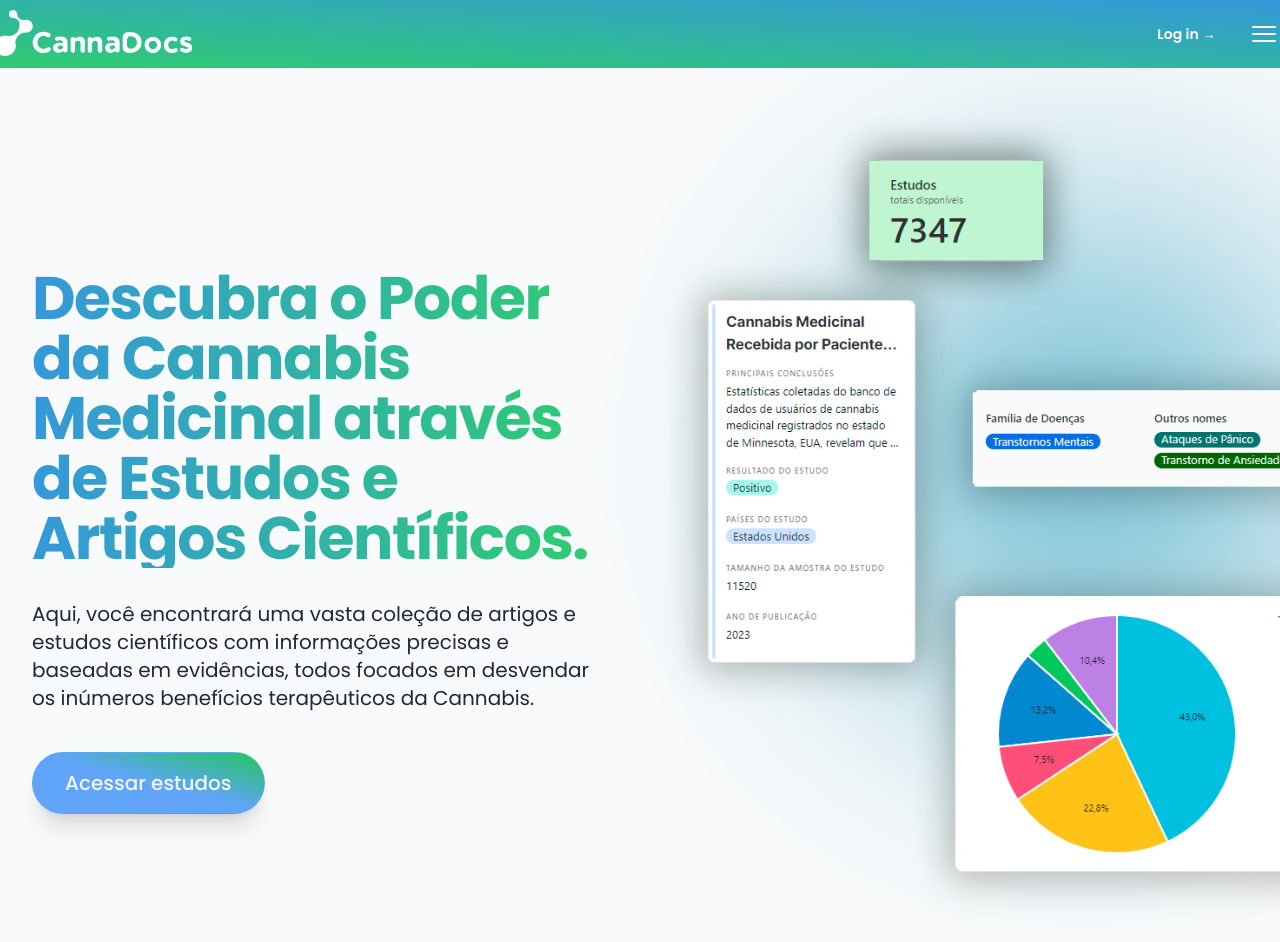
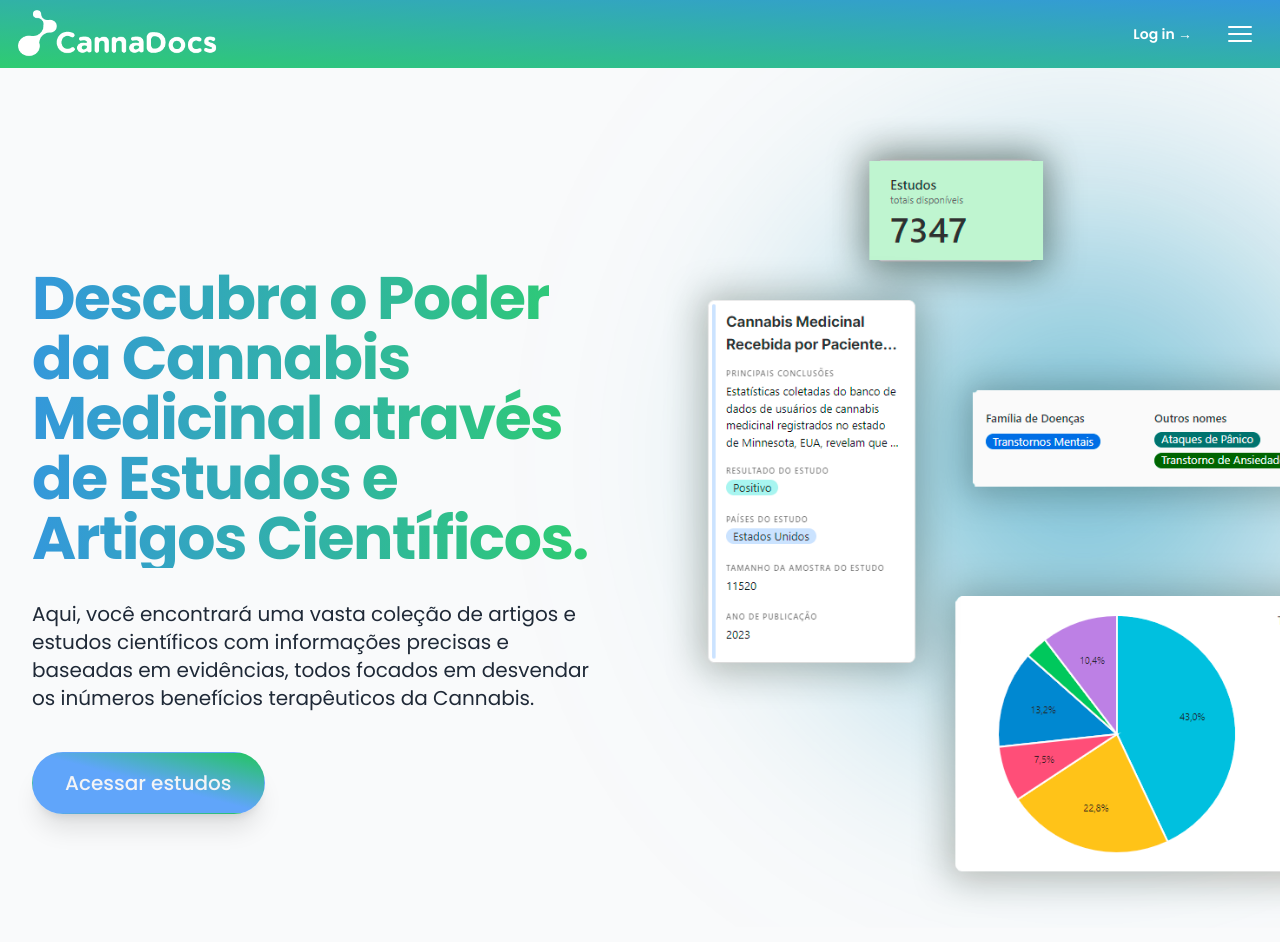
Before and after one commit to cannabizbrasil/cannadocs, a Next.js app: page / in a window 1280 px wide. Shown: the top 942 px of the page. Built offline with nearby package versions, Linux system fonts and the light colour scheme; what next-hubspot would draw is missing.

Commit message:
Update navbar.tsx

```diff
--- a/src/components/navbar.tsx
+++ b/src/components/navbar.tsx
@@ -21,7 +21,7 @@ export default function NavBar() {
     const [mobileMenuOpen, setMobileMenuOpen] = useState(false)
 
     return (
-        <header className="bg-gradient-to-tr from-verde to-azul ">
+        <header className="bg-gradient-to-tr from-verde to-azul px-6 ">
             <nav className="mx-auto flex max-w-7xl items-center justify-between py-4 " aria-label="Global">
                 <div className="flex lg:flex-1">
                     <a href="#" className="-m-1.5">
```
